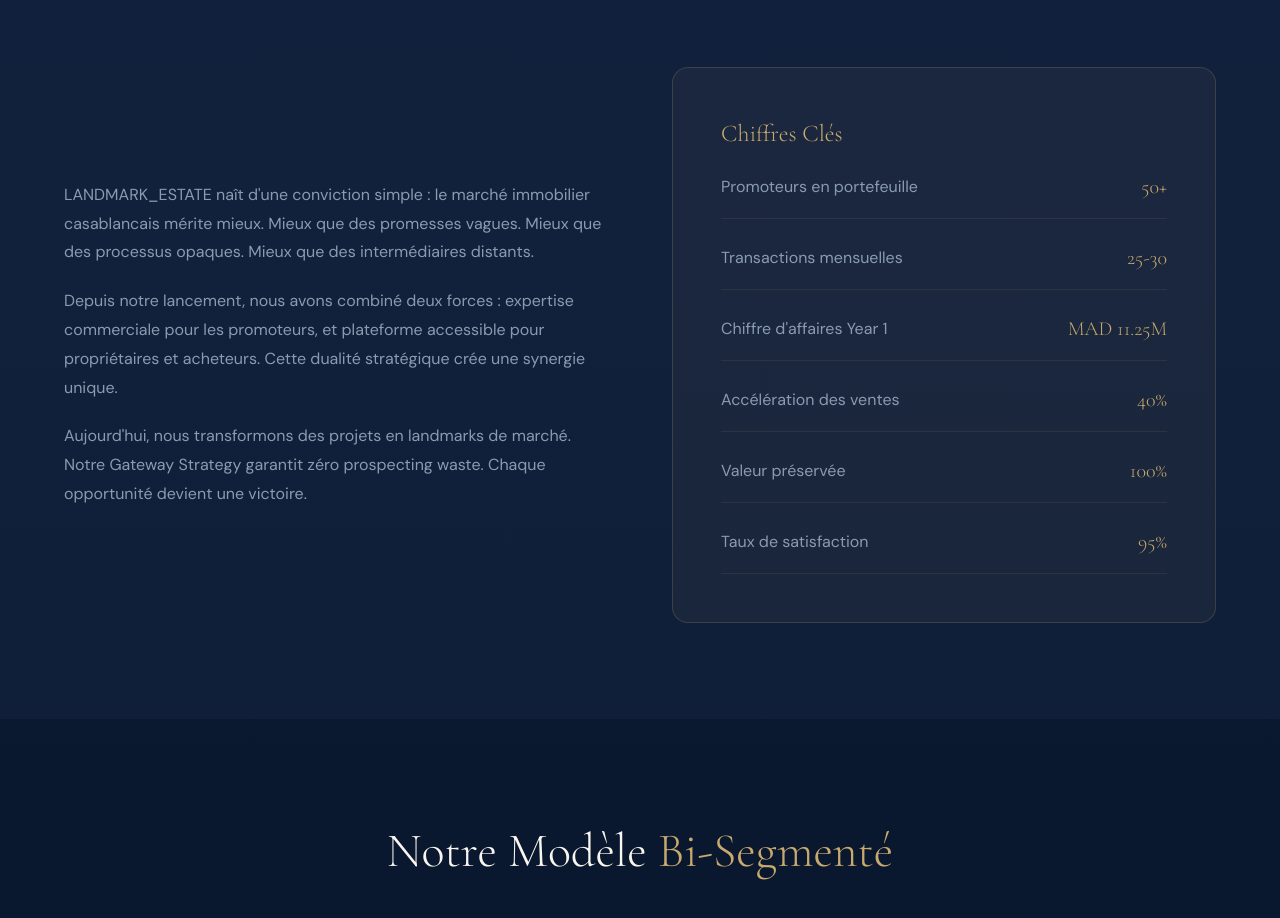
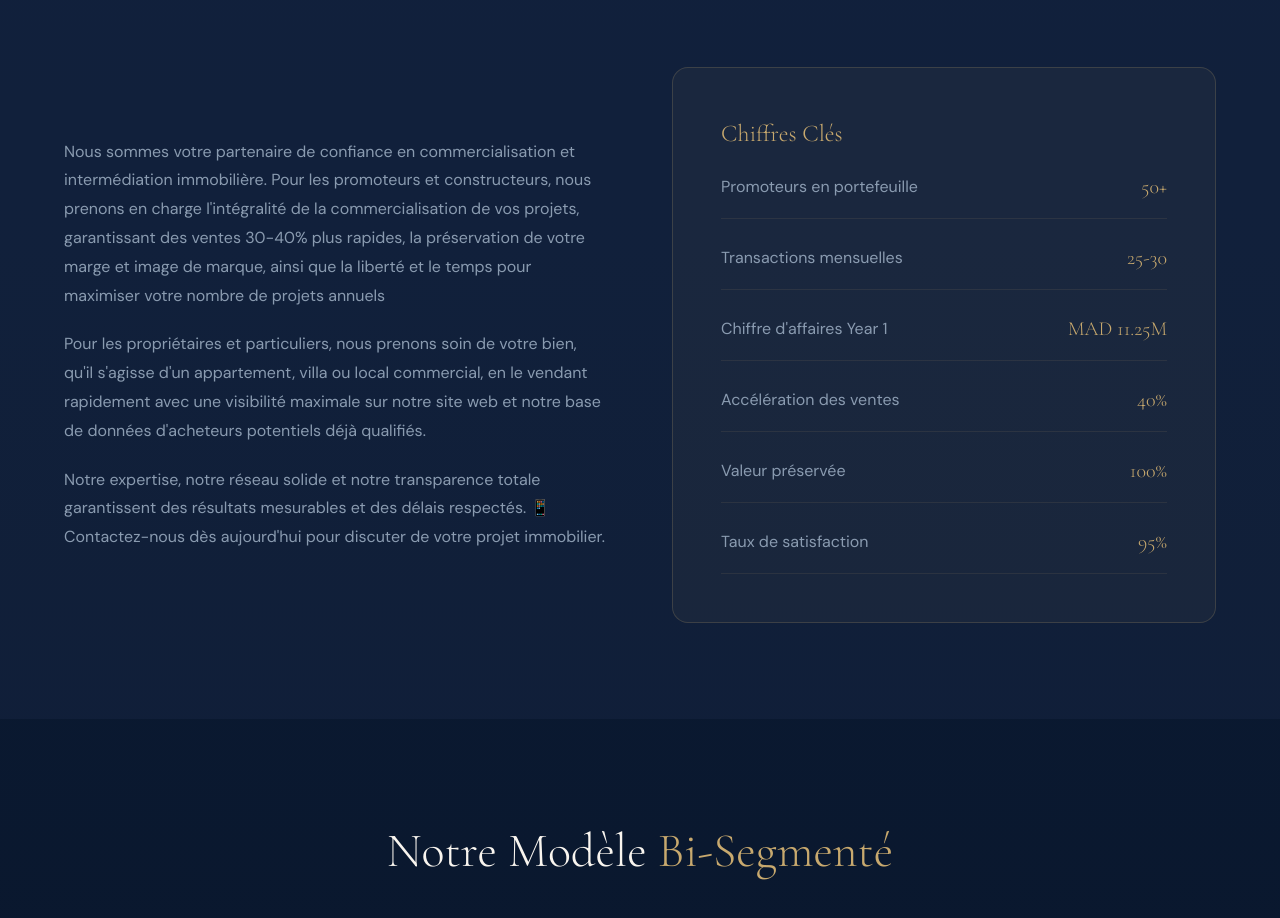
Before and after one commit to SIDKUMAMINE/Immobilier-projet, a Next.js app in the folder sabbar-frontend/: page /a-propos in a window 1280 px wide. Shown: the part 1160-2078 px from the top of the page. Built offline with nearby package versions, Linux system fonts and the light colour scheme.

Commit message:
à propos

```diff
--- a/sabbar-frontend/app/a-propos/page.tsx
+++ b/sabbar-frontend/app/a-propos/page.tsx
@@ -194,7 +194,7 @@ export default function AProposPage() {
                   marginBottom: '20px'
                 }}
               >
-                LANDMARK_ESTATE naît d'une conviction simple : le marché immobilier casablancais mérite mieux. Mieux que des promesses vagues. Mieux que des processus opaques. Mieux que des intermédiaires distants.
+                 Nous sommes votre partenaire de confiance en commercialisation et intermédiation immobilière. Pour les promoteurs et constructeurs, nous prenons en charge l'intégralité de la commercialisation de vos projets, garantissant des ventes 30-40% plus rapides, la préservation de votre marge et image de marque, ainsi que la liberté et le temps pour maximiser votre nombre de projets annuels
               </p>
 
               <p
@@ -207,7 +207,7 @@ export default function AProposPage() {
                   marginBottom: '20px'
                 }}
               >
-                Depuis notre lancement, nous avons combiné deux forces : expertise commerciale pour les promoteurs, et plateforme accessible pour propriétaires et acheteurs. Cette dualité stratégique crée une synergie unique.
+                Pour les propriétaires et particuliers, nous prenons soin de votre bien, qu'il s'agisse d'un appartement, villa ou local commercial, en le vendant rapidement avec une visibilité maximale sur notre site web et notre base de données d'acheteurs potentiels déjà qualifiés.
               </p>
 
               <p
@@ -219,7 +219,7 @@ export default function AProposPage() {
                   lineHeight: '1.8'
                 }}
               >
-                Aujourd'hui, nous transformons des projets en landmarks de marché. Notre Gateway Strategy garantit zéro prospecting waste. Chaque opportunité devient une victoire.
+               Notre expertise, notre réseau solide et notre transparence totale garantissent des résultats mesurables et des délais respectés. 📱 Contactez-nous dès aujourd'hui pour discuter de votre projet immobilier.
               </p>
             </div>
 
```
